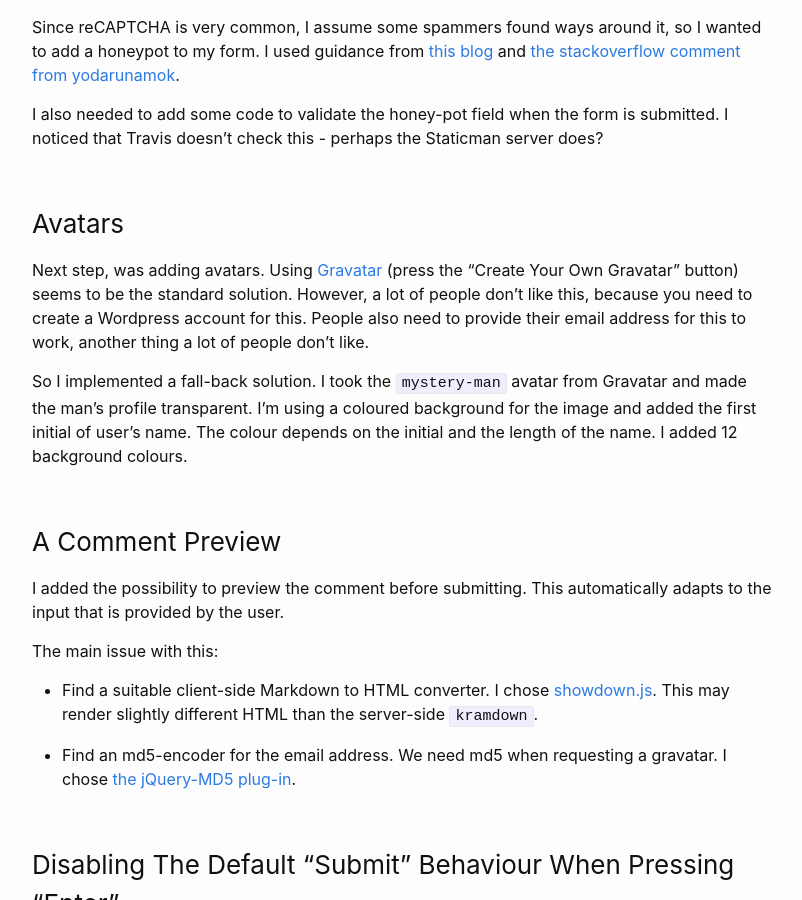
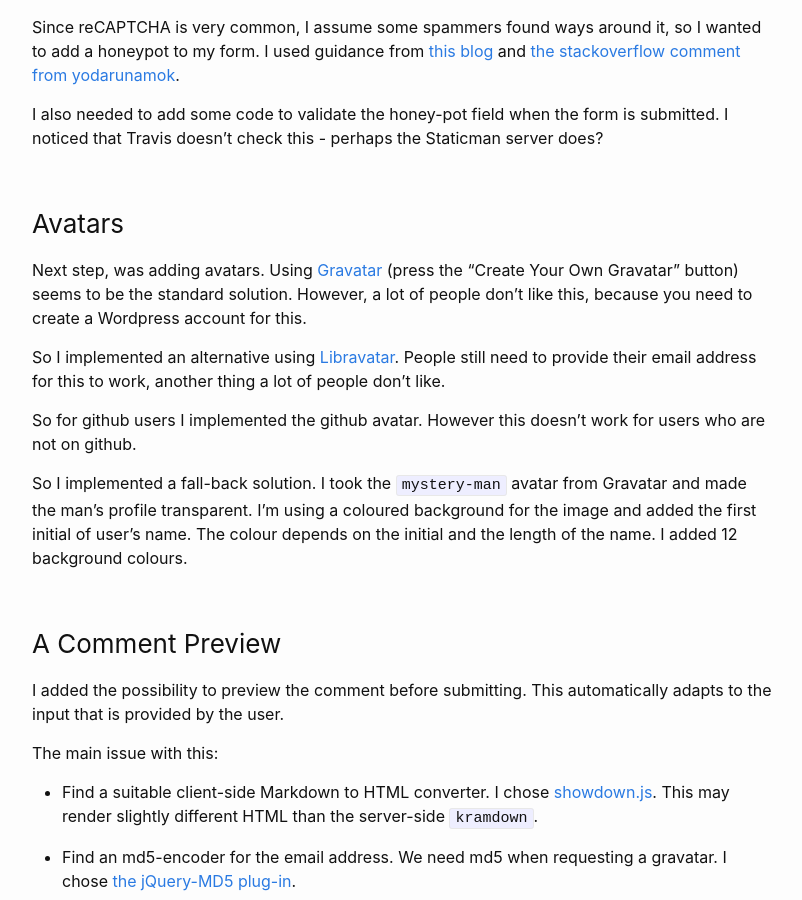
Before and after one commit to stefaanc/stefaanc.github.io, a Jekyll site: the page built from _posts/2020-03-01-notes-on-implementing-comments.md, in a window 1280 px wide and 900 px high, scrolled down 1955 px. Shown: the whole window, without its empty margins (238-1040 px from the left). Built offline with Jekyll 4.4.1, drawn with Linux system fonts in a browser that asks for light colours.

Commit message:
updated notes on implementing comments

```diff
--- a/_posts/2020-03-01-notes-on-implementing-comments.md
+++ b/_posts/2020-03-01-notes-on-implementing-comments.md
@@ -76,7 +76,11 @@ I also needed to add some code to validate the honey-pot field when the form is
 ### Avatars
 
 
-Next step, was adding avatars.  Using [Gravatar](http://en.gravatar.com/) (press the "Create Your Own Gravatar" button) seems to be the standard solution.  However, a lot of people don't like this, because you need to create a Wordpress account for this.  People also need to provide their email address for this to work, another thing a lot of people don't like.
+Next step, was adding avatars.  Using [Gravatar](http://en.gravatar.com/) (press the "Create Your Own Gravatar" button) seems to be the standard solution.  However, a lot of people don't like this, because you need to create a Wordpress account for this.
+
+So I implemented an alternative using [Libravatar](https://www.libravatar.org/).  People still need to provide their email address for this to work, another thing a lot of people don't like.
+
+So for github users I implemented the github avatar.  However this doesn't work for users who are not on github.
 
 So I implemented a fall-back solution.  I took the `mystery-man` avatar from Gravatar and made the man's profile transparent.  I'm using a coloured background for the image and added the first initial of user's name.  The colour depends on the initial and the length of the name.  I added 12 background colours.
 
```
